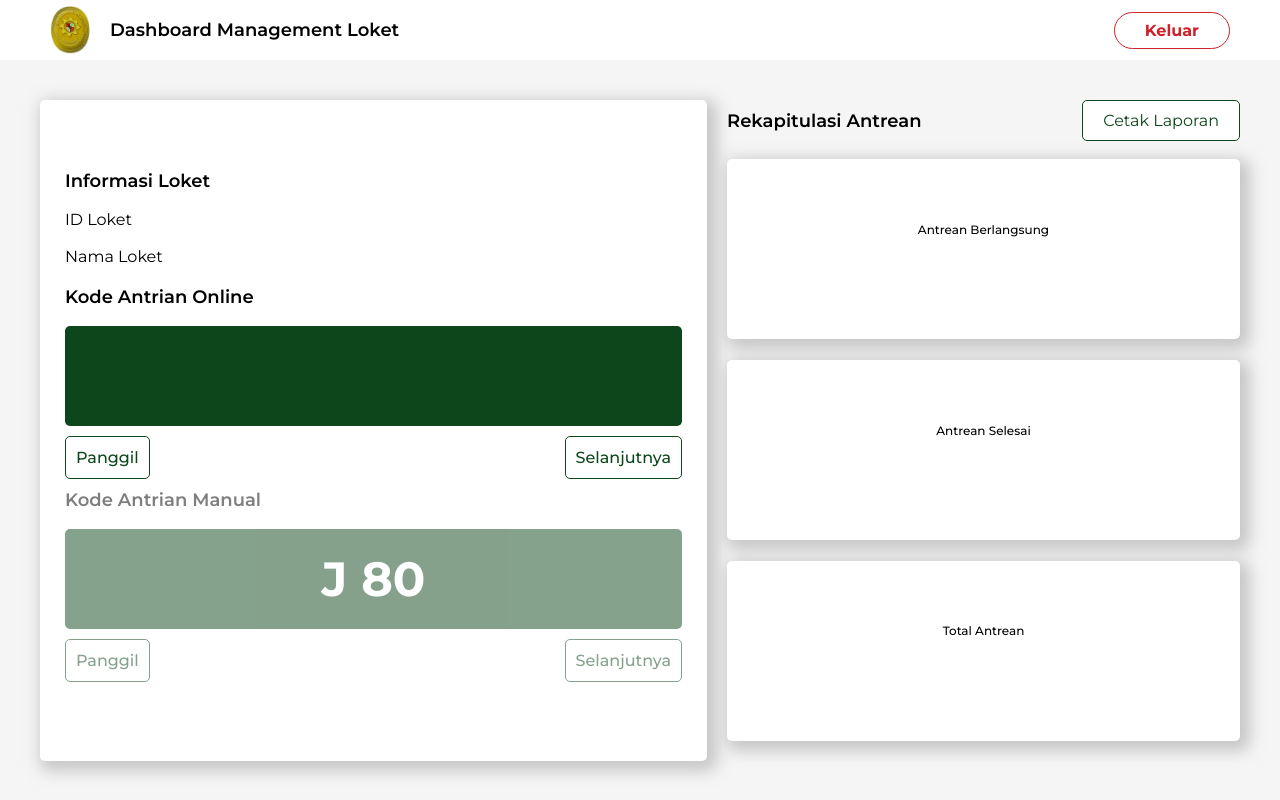
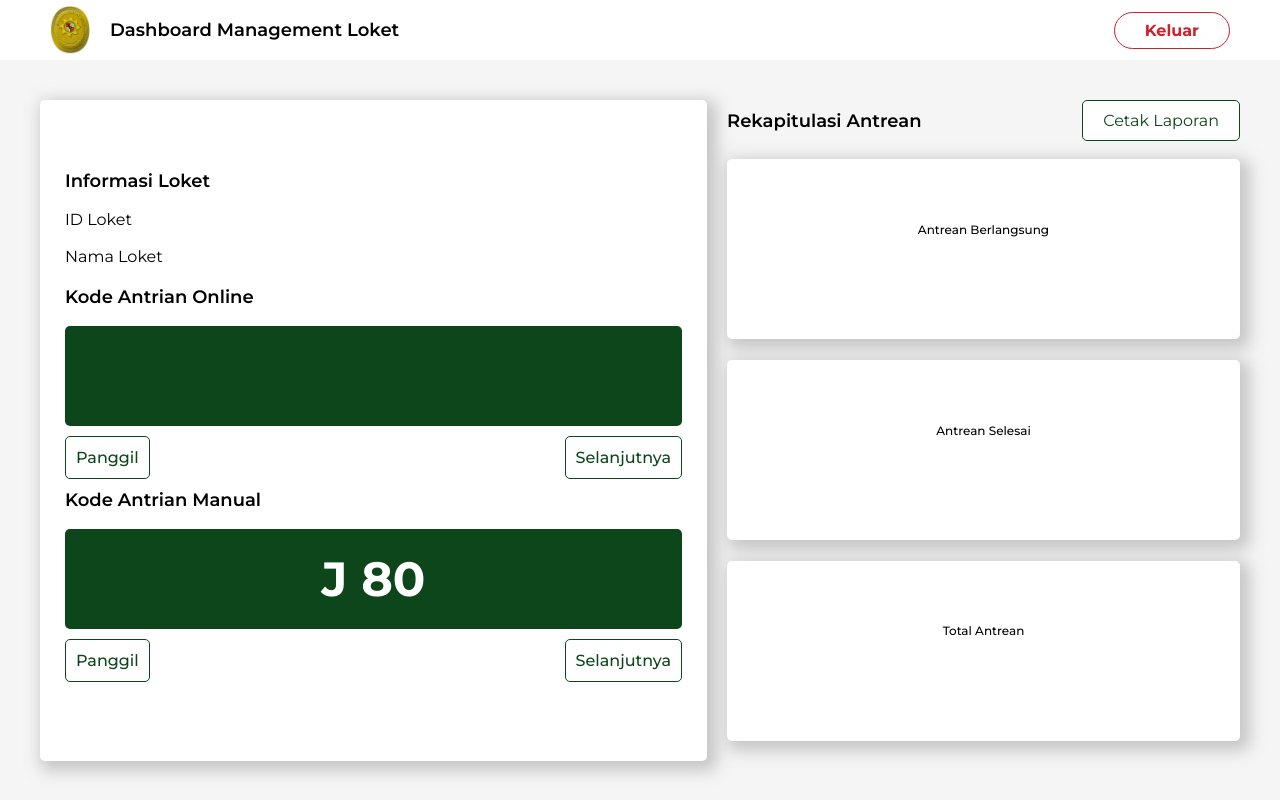
Before and after one commit to parakoder/dashboard_ptsp_fe, a React (Create React App) app: page /admin in a window 1280 px wide. Shown: the top 800 px of the page. Built offline with nearby package versions, Linux system fonts and the light colour scheme; no server answers; sample sign-in values are in the browser's storage.

Commit message:
undisable tombol n info Kode Antrian Manual

```diff
--- a/src/pages/admin/Admin.js
+++ b/src/pages/admin/Admin.js
@@ -393,16 +393,22 @@ const Admin = () => {
                                 </div>
                             </div>
                             <div className='card-info'>
-                                <div className='t18b' style={{ opacity: 0.5 }}>
-                                    Kode Antrian Manual
-                                </div>
+                                <div className='t18b'>Kode Antrian Manual</div>
                                 <div style={{ height: 18 }} />
-                                <div className='card-loket-disabled'>J 80</div>
+                                <div className='card-loket'>J 80</div>
                                 <div className='content-cards-1-footer'>
-                                    <Button className='button-control-admin-disabled'>
+                                    <Button
+                                        className='button-control-admin'
+                                        onClick={() => alert('Panggil Manual')}
+                                    >
                                         Panggil
                                     </Button>
-                                    <Button className='button-control-admin-disabled'>
+                                    <Button
+                                        className='button-control-admin'
+                                        onClick={() =>
+                                            alert('Selanjutnya Manual')
+                                        }
+                                    >
                                         Selanjutnya
                                     </Button>
                                 </div>
```
